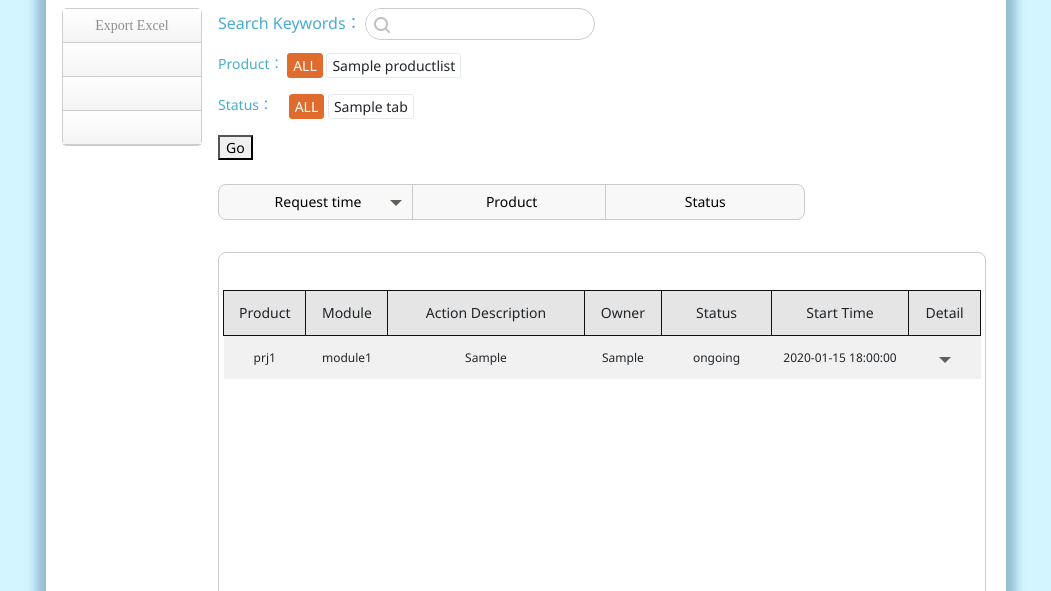
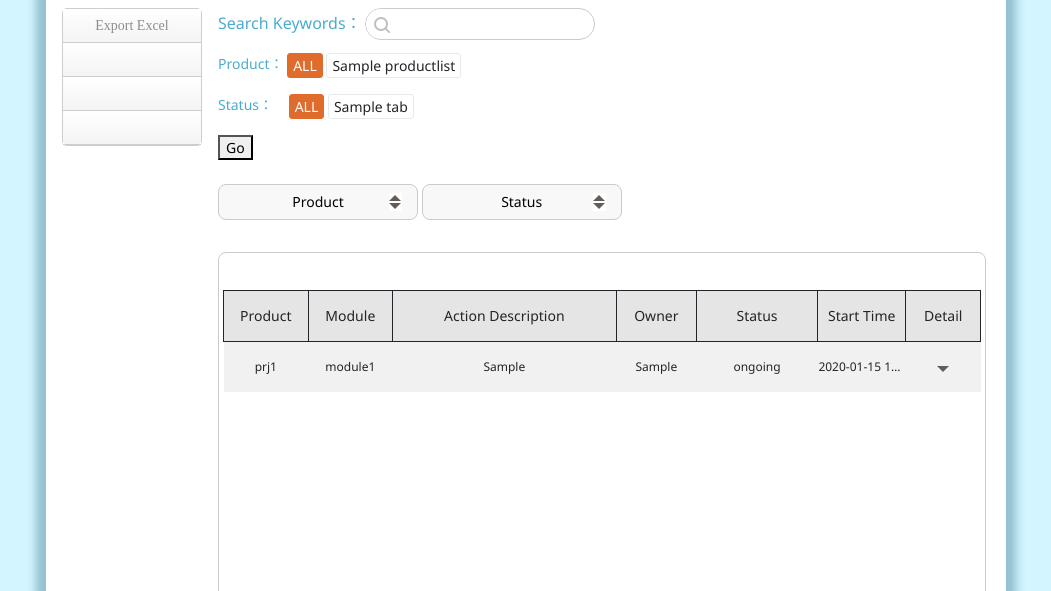
Before and after one commit to awaiwyy/zebu, a Django app: template zebu/apps/plan/templates/plan/plan.html in a window 1280 px wide; the page is wider, and only the part inside the window is pictured. Shown: the part 253-844 px from the top of that part, without its empty margins (154-1205 px from the left). Run offline with Django 3.2, Linux system fonts and the light colour scheme; tables that the repository leaves empty hold one stand-in row (values such as "Sample post"); the template is opened without the code that fills it: values that come from a table or form of the project are taken from there, most other values are stand-ins (such as "Sample title", 1, 10 or a date in 2020); parts of the project's set-up code (start-up, migrations or seed data) failed here and were passed over; some libraries are stand-ins or nearby versions.

Commit message:
order of plan page

```diff
--- a/zebu/apps/plan/static/plan/css/plan.css
+++ b/zebu/apps/plan/static/plan/css/plan.css
@@ -70,7 +70,12 @@
 	height: 36px;
 	border: 1px solid #cbcbcb;
 	border-top-left-radius: 8px;
+	border-top-right-radius: 8px;
 	border-bottom-left-radius: 8px;
+	border-bottom-right-radius: 8px;
+	background-image: url(../../images/normal.png);
+	background-position: 92%;
+	background-repeat: no-repeat;
 }
 
 .classification_down {
@@ -78,7 +83,9 @@
 	height: 36px;
 	border: 1px solid #cbcbcb;
 	border-top-left-radius: 8px;
+	border-top-right-radius: 8px;
 	border-bottom-left-radius: 8px;
+	border-bottom-right-radius: 8px;
 	background-image: url(../images/down.png);
 	background-position: 92%;
 	background-repeat: no-repeat;
@@ -89,68 +96,10 @@
 	height: 36px;
 	border: 1px solid #cbcbcb;
 	border-top-left-radius: 8px;
+	border-top-right-radius: 8px;
 	border-bottom-left-radius: 8px;
+	border-bottom-right-radius: 8px;
 	outline: none;
-	background-image: url(../images/up.png);
-	background-position: 92%;
-	background-repeat: no-repeat;
-}
-
-.classification1 {
-	margin-left: -10px;
-	width: 200px;
-	height: 36px;
-	border: 1px solid #cbcbcb;
-}
-
-.classification1_down {
-	margin-left: -10px;
-	width: 200px;
-	height: 36px;
-	border: 1px solid #cbcbcb;
-	background-image: url(../images/down.png);
-	background-position: 92%;
-	background-repeat: no-repeat;
-}
-
-.classification1_up {
-	margin-left: -10px;
-	width: 200px;
-	height: 36px;
-	border: 1px solid #cbcbcb;
-	background-image: url(../images/up.png);
-	background-position: 92%;
-	background-repeat: no-repeat;
-}
-
-.classification2 {
-	margin-left: -10px;
-	width: 200px;
-	height: 36px;
-	border: 1px solid #cbcbcb;
-	border-top-right-radius: 8px;
-	border-bottom-right-radius: 8px;
-}
-
-.classification2_down {
-	margin-left: -10px;
-	width: 200px;
-	height: 36px;
-	border: 1px solid #cbcbcb;
-	border-top-right-radius: 8px;
-	border-bottom-right-radius: 8px;
-	background-image: url(../images/down.png);
-	background-position: 92%;
-	background-repeat: no-repeat;
-}
-
-.classification2_up {
-	margin-left: -10px;
-	width: 200px;
-	height: 36px;
-	border: 1px solid #cbcbcb;
-	border-top-right-radius: 8px;
-	border-bottom-right-radius: 8px;
 	background-image: url(../images/up.png);
 	background-position: 92%;
 	background-repeat: no-repeat;
--- a/zebu/apps/plan/templates/plan/plan.html
+++ b/zebu/apps/plan/templates/plan/plan.html
@@ -14,7 +14,6 @@
 <link rel="stylesheet" href="/static/css/bootstrap.min.css" />
 <link href="/static/css/chosen.css" type="text/css" rel="stylesheet" />
 <link href="/static/css/com.css" type="text/css" rel="stylesheet" />
-<link href="/static/css/datatables.min.css" type="text/css" rel="stylesheet" />
 <link href="/static/plan/css/plan.css" type="text/css" rel="stylesheet" />
 <link href="/static/css/application.css" type="text/css" rel="stylesheet" />
 <link href="/static/css/filter.css" type="text/css" rel="stylesheet" />
@@ -49,7 +48,6 @@
 <!-- js -->
 <script src="/static/js/jquery-1.11.1.min.js"></script>
 <script src="/static/js/bootstrap.min.js"></script>
-<script src="/static/js/datatables.min.js"></script>
 <script src="/static/js/chosen.jquery.js"></script>
 <script type="text/javascript">
 	/mobi/i.test(navigator.userAgent) && !location.hash
@@ -58,35 +56,6 @@
 					window.scrollTo(0, 1);
 			}, 1000);
 
-	function changeImage() {
-		document.getElementById("mybtn1").className = "classification1";
-		document.getElementById("mybtn2").className = "classification2";
-		if (document.getElementById("mybtn").className != "classification_down") {
-			document.getElementById("mybtn").className = "classification_down";
-		} else {
-			document.getElementById("mybtn").className = "classification_up";
-		}
-	}
-
-	function changeImage1() {
-		document.getElementById("mybtn").className = "classification";
-		document.getElementById("mybtn2").className = "classification2";
-		if (document.getElementById("mybtn1").className != "classification1_down") {
-			document.getElementById("mybtn1").className = "classification1_down";
-		} else {
-			document.getElementById("mybtn1").className = "classification1_up";
-		}
-	}
-
-	function changeImage2() {
-		document.getElementById("mybtn1").className = "classification1";
-		document.getElementById("mybtn").className = "classification";
-		if (document.getElementById("mybtn2").className != "classification2_down") {
-			document.getElementById("mybtn2").className = "classification2_down";
-		} else {
-			document.getElementById("mybtn2").className = "classification2_up";
-		}
-	}
 
 	function showHistory(id) {
 		if($("#history"+id).attr("aria-checked") == "false"){
@@ -357,17 +326,31 @@ function hidediv(tab_id) {
 			</div>
 
 			<div class="classify ">
-				<a href="#">
-					<button type="button" class="classification_down" id="mybtn"
-						onclick="changeImage()" style="background-color: #F8F8F8">Request
-						time</button>
-				</a> <a href="#">
-					<button type="button" class="classification1" id="mybtn1"
-						onclick="changeImage1()" style="background-color: #F8F8F8">Product</button>
-				</a> <a href="#">
-					<button type="button" class="classification2" id="mybtn2"
-						onclick="changeImage2()" style="background-color: #F8F8F8">Status</button>
-				</a>
+
+					{% ifnotequal order "project" %}
+					{% ifnotequal order "-project" %}
+					<button type="button" class="classification" id="mybtn" style="background-color: #F8F8F8" aria-current="normal">Product</button>
+					{% endifnotequal %}
+					{% endifnotequal %}
+					{% ifequal order "project" %}
+					<button type="button" class="classification_up" id="mybtn" style="background-color: #F8F8F8" aria-current="up">Product</button>
+					{% endifequal %}
+					{% ifequal order "-project" %}
+					<button type="button" class="classification_down" id="mybtn" style="background-color: #F8F8F8" aria-current="down">Product</button>
+					{% endifequal %}
+
+					{% ifnotequal order "status" %}
+					{% ifnotequal order "-status" %}
+					<button type="button" class="classification" id="mybtn1" style="background-color: #F8F8F8" aria-current="normal">Status</button>
+					{% endifnotequal %}
+					{% endifnotequal %}
+					{% ifequal order "status" %}
+					<button type="button" class="classification_up" id="mybtn1" style="background-color: #F8F8F8" aria-current="up">Status</button>
+					{% endifequal %}
+					{% ifequal order "-status" %}
+					<button type="button" class="classification_down" id="mybtn1" style="background-color: #F8F8F8" aria-current="down">Status</button>
+					{% endifequal %}
+
 			</div>
 			<div class="planForm">
 				<div data-toggle="modal" data-target="#NewPlanModal"  style="cursor:pointer;margin-top:-10px">
@@ -379,7 +362,7 @@ function hidediv(tab_id) {
 				{% endif %}
 				</div>
 				<div id="planTable" class="planTableDiv">
-					<table class="table display compact dataTablerequest " id="Box">
+					<table class="planTable" id="Box">
 						<thead>
 						<tr>
 							<th scope="col" width="84px"><span>Product</span></th>
@@ -1108,7 +1091,7 @@ function hidediv(tab_id) {
 
 						{% ifnotequal range_left "norange" %}
 							{% for i in range_left %}
-							<a class="pagination" href="?page={{ i }}">{{ i }}</a>
+							<a class="pagination" href="?page={{ i }}{{ otherpara }}">{{ i }}</a>
 							{% endfor %}
 						{% endifnotequal %}
 
@@ -1116,7 +1099,7 @@ function hidediv(tab_id) {
 
 						{% ifnotequal range_right "norange" %}
 							{% for i in range_right %}
-							<a class="pagination" href="?page={{ i }}">{{ i }}</a>
+							<a class="pagination" href="?page={{ i }}{{ otherpara }}">{{ i }}</a>
 							{% endfor %}
 						{% endifnotequal %}
 
@@ -1125,7 +1108,7 @@ function hidediv(tab_id) {
 						{% endifequal %}
 
 						{% if plan_tab.has_next %}
-							<a class="pagination" href="?page={{ plan_tab.paginator.num_pages }}"> >> </a>
+							<a class="pagination" href="?page={{ plan_tab.paginator.num_pages }}{{ otherpara }}"> >> </a>
 						{% endif %}
 						</span>
 					</div>
@@ -1136,7 +1119,9 @@ function hidediv(tab_id) {
 	function dofilter(){
 		var getproduct = get_product();
 		var getstatus = get_status();
-		window.location.href="?p="+getproduct+"&s="+getstatus;
+		var getproductorder = $("#mybtn").attr("aria-current");
+		var getstatusorder = $("#mybtn1").attr("aria-current");
+		window.location.href="?p="+getproduct+"&s="+getstatus+"&order="+getproductorder+"&sorder="+getstatusorder;
 	}
 
 	// Record changed durationEdit id
@@ -1294,22 +1279,6 @@ function hidediv(tab_id) {
                         }
                     })
                 }
-		$(document).ready(function(){
-            $('.dataTablerequest').DataTable({
-				"columnDefs": [
-				{ "orderable": false, "targets": 1 },
-				{ "orderable": false, "targets": 2 },
-				{ "orderable": false, "targets": 3 },
-				{ "orderable": false, "targets": 5 },
-				{ "orderable": false, "targets": 6 },
-				{ "orderable": false, "targets": 7 },
-  				],
-				"order": [],
-				paging: false,
-				"searching": false,
-				"info": false
-            });
-        });
 	</script>
 </body>
 </html>
--- a/zebu/apps/request/static/request/css/request.css
+++ b/zebu/apps/request/static/request/css/request.css
@@ -148,7 +148,9 @@
 	height: 36px;
 	border: 1px solid #cbcbcb;
 	border-top-left-radius: 8px;
+	border-top-right-radius: 8px;
 	border-bottom-left-radius: 8px;
+	border-bottom-right-radius: 8px;
 	background-image: url(../../images/normal.png);
 	background-position: 92%;
 	background-repeat: no-repeat;
@@ -159,7 +161,9 @@
 	height: 36px;
 	border: 1px solid #cbcbcb;
 	border-top-left-radius: 8px;
+	border-top-right-radius: 8px;
 	border-bottom-left-radius: 8px;
+	border-bottom-right-radius: 8px;
 	background-image: url(../../images/down.png);
 	background-position: 92%;
 	background-repeat: no-repeat;
@@ -170,7 +174,9 @@
 	height: 36px;
 	border: 1px solid #cbcbcb;
 	border-top-left-radius: 8px;
+	border-top-right-radius: 8px;
 	border-bottom-left-radius: 8px;
+	border-bottom-right-radius: 8px;
 	outline: none;
 	background-image: url(../../images/up.png);
 	background-position: 92%;
--- a/zebu/apps/request/views.py
+++ b/zebu/apps/request/views.py
@@ -201,8 +201,8 @@ def requestUser(request, **kwargs):
         filter = ""
         prodtlist = productlist
         acceptlist = acceptancelist
-        order = "-id";
-        otherpara = "";
+        order = "-id"
+        otherpara = ""
         if "p" in request.GET.keys():
             if  request.GET.get("p") != "":
                 prodtlist = []
--- a/zebu/resources/common_static/js/filter.js
+++ b/zebu/resources/common_static/js/filter.js
@@ -2,6 +2,7 @@ is_all_selected();
 initialize();
 
 $("#mybtn").click(function () {
+    $("#mybtn1").attr("aria-current","normal");
     if ($("#mybtn").attr("aria-current") == "normal") {
         $("#mybtn").attr("aria-current","up");
     }
@@ -10,6 +11,22 @@ $("#mybtn").click(function () {
         $("#mybtn").attr("aria-current", "down");
         }else{
         $("#mybtn").attr("aria-current", "up");
+        }
+    }
+
+    dofilter();
+});
+
+$("#mybtn1").click(function () {
+    $("#mybtn").attr("aria-current","normal");
+    if ($("#mybtn1").attr("aria-current") == "normal") {
+        $("#mybtn1").attr("aria-current","up");
+    }
+    else {
+        if ($("#mybtn1").attr("aria-current") == "up"){
+        $("#mybtn1").attr("aria-current", "down");
+        }else{
+        $("#mybtn1").attr("aria-current", "up");
         }
     }
 
```
Also changed, not shown: zebu/apps/plan/views.py (+22 -2 lines).
